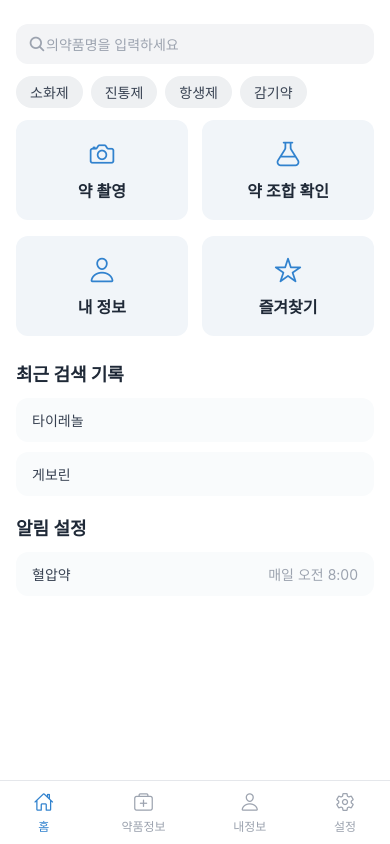
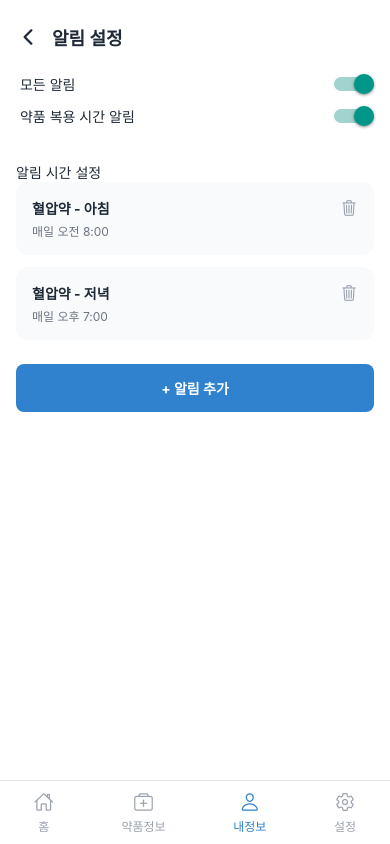
Before and after one commit to 0x05-hex-five/FE, a React Native app: screen /AlarmScreen in a window 390 px wide. Built offline with nearby package versions, Linux system fonts and the light colour scheme.

Commit message:
Feat: 알람 설정 구현

```diff
--- a/package.json
+++ b/package.json
@@ -10,6 +10,7 @@
     "test": "jest"
   },
   "dependencies": {
+    "@react-native-community/datetimepicker": "^8.3.0",
     "@react-navigation/bottom-tabs": "^7.3.10",
     "@react-navigation/native": "^7.1.5",
     "@react-navigation/native-stack": "^7.3.9",
--- a/src/App.tsx
+++ b/src/App.tsx
@@ -7,7 +7,7 @@ import PillDetailScreen from "./screens/Pill/PillDetailScreen";
 import ProfileScreen from "./screens/Profile/ProfileScreen";
 import BasicInfoScreen from './screens/Profile/BasicInfoScreen';
 import FavoritesScreen from './screens/Profile/FavoritesScreen';
-
+import AlarmScreen from './screens/Profile/AlarmScreen';
 
 // 👉 추가할 스크린들 (임시 컴포넌트라도 생성 필요)
 import CameraScreen from './screens/CameraScreen';
@@ -29,6 +29,7 @@ const App = () => {
         <Stack.Screen name="CameraScreen" component={CameraScreen} />
         <Stack.Screen name="CombinationScreen" component={CombinationScreen} />
         <Stack.Screen name="FavoritesScreen" component={FavoritesScreen} />
+        <Stack.Screen name="AlarmScreen" component={AlarmScreen} />
       </Stack.Navigator>
     </NavigationContainer>
   );
--- a/src/components/UI/BottomTabBar.tsx
+++ b/src/components/UI/BottomTabBar.tsx
@@ -42,6 +42,7 @@ const BottomTabBar = () => {
       case 'ProfileScreen':
       case 'BasicInfoScreen':
       case 'FavoritesScreen':
+      case 'AlarmScreen':
         return '내정보';
       case 'SettingsScreen':
         return '설정';
--- /dev/null
+++ b/src/screens/Profile/AlarmScreen.tsx
@@ -0,0 +1,263 @@
+import React, { useState } from 'react';
+import styled from 'styled-components/native';
+import { ScrollView, TouchableOpacity, TextInput, Modal, Platform } from 'react-native';
+import DateTimePicker from '@react-native-community/datetimepicker';
+import Ionicons from 'react-native-vector-icons/Ionicons';
+import BottomTabBar from '../../components/UI/BottomTabBar';
+import { useNavigation } from '@react-navigation/native';
+
+const Container = styled.View`
+  flex: 1;
+  background-color: #fff;
+`;
+
+const Content = styled(ScrollView)`
+  flex: 1;
+  padding: 24px 16px 100px;
+`;
+
+const Header = styled.View`
+  flex-direction: row;
+  align-items: center;
+  margin-bottom: 24px;
+`;
+
+const BackButton = styled(TouchableOpacity)`
+  margin-right: 12px;
+`;
+
+const Title = styled.Text`
+  font-size: 18px;
+  font-weight: bold;
+  color: #1f2937;
+`;
+
+const Section = styled.View`
+  margin-bottom: 24px;
+`;
+
+const SectionRow = styled.View`
+  flex-direction: row;
+  justify-content: space-between;
+  align-items: center;
+  margin-bottom: 12px;
+`;
+
+const SectionTitle = styled.Text`
+  font-size: 14px;
+  color: #1f2937;
+`;
+
+const Toggle = styled.Switch``;
+
+const AlarmCard = styled.View`
+  background-color: #f9fafb;
+  border-radius: 12px;
+  padding: 16px;
+  margin-bottom: 12px;
+`;
+
+const AlarmHeader = styled.View`
+  flex-direction: row;
+  justify-content: space-between;
+  align-items: center;
+`;
+
+const AlarmText = styled.Text`
+  font-size: 14px;
+  font-weight: bold;
+  color: #1f2937;
+`;
+
+const AlarmSub = styled.Text`
+  font-size: 12px;
+  color: #6b7280;
+  margin-top: 4px;
+`;
+
+const AddButton = styled.TouchableOpacity`
+  background-color: #3182ce;
+  padding: 14px;
+  align-items: center;
+  border-radius: 8px;
+  margin-top: 12px;
+`;
+
+const AddText = styled.Text`
+  color: #fff;
+  font-size: 14px;
+  font-weight: bold;
+`;
+
+
+const AddAlarmCard = styled.View`
+  background-color: #f9fafb;
+  border-radius: 12px;
+  padding: 16px;
+  margin-top: 12px;
+`;
+
+const Label = styled.Text`
+  font-size: 13px;
+  color: #374151;
+  margin-bottom: 6px;
+`;
+
+const Input = styled.TextInput`
+  border: 1px solid #e5e7eb;
+  border-radius: 8px;
+  padding: 10px 12px;
+  margin-bottom: 12px;
+  font-size: 13px;
+  color: #1f2937;
+`;
+
+const TimePickerButton = styled.TouchableOpacity`
+  border: 1px solid #e5e7eb;
+  border-radius: 8px;
+  padding: 10px 12px;
+  margin-bottom: 12px;
+  flex-direction: row;
+  justify-content: space-between;
+  align-items: center;
+`;
+
+const TimeText = styled.Text`
+  font-size: 13px;
+  color: #1f2937;
+`;
+
+const ButtonRow = styled.View`
+  flex-direction: row;
+  justify-content: space-between;
+`;
+
+const CancelBtn = styled.TouchableOpacity`
+  flex: 1;
+  padding: 12px;
+  align-items: center;
+  border-radius: 8px;
+  background-color: #e5e7eb;
+  margin-right: 8px;
+`;
+
+const SaveBtn = styled.TouchableOpacity`
+  flex: 1;
+  padding: 12px;
+  align-items: center;
+  border-radius: 8px;
+  background-color: #3182ce;
+`;
+
+const BtnText = styled.Text`
+  font-size: 13px;
+  color: #fff;
+  font-weight: bold;
+`;
+
+const AlarmScreen = () => {
+  const navigation = useNavigation();
+  const [allEnabled, setAllEnabled] = useState(true);
+  const [pillAlarmEnabled, setPillAlarmEnabled] = useState(true);
+  const [showForm, setShowForm] = useState(false);
+
+  const [alarmName, setAlarmName] = useState('');
+  const [time, setTime] = useState(new Date());
+  const [showTimePicker, setShowTimePicker] = useState(false);
+
+  const formatTime = (date: Date) =>
+    `${date.getHours().toString().padStart(2, '0')}시 ${date.getMinutes().toString().padStart(2, '0')}분`;
+
+  const alarms = [
+    { label: '혈압약 - 아침', time: '매일 오전 8:00' },
+    { label: '혈압약 - 저녁', time: '매일 오후 7:00' },
+  ];
+
+  return (
+    <Container>
+      <Content>
+        <Header>
+          <BackButton onPress={() => navigation.goBack()}>
+            <Ionicons name="chevron-back" size={24} color="#1f2937" />
+          </BackButton>
+          <Title>알림 설정</Title>
+        </Header>
+
+        <Section>
+          <SectionRow>
+            <SectionTitle> 모든 알림</SectionTitle>
+            <Toggle value={allEnabled} onValueChange={setAllEnabled} />
+          </SectionRow>
+
+          <SectionRow>
+            <SectionTitle> 약품 복용 시간 알림</SectionTitle>
+            <Toggle value={pillAlarmEnabled} onValueChange={setPillAlarmEnabled} />
+          </SectionRow>
+        </Section>
+
+        <Section>
+          <SectionTitle>알림 시간 설정</SectionTitle>
+
+          {alarms.map((item, index) => (
+            <AlarmCard key={index}>
+              <AlarmHeader>
+                <AlarmText>{item.label}</AlarmText>
+                <TouchableOpacity>
+                  <Ionicons name="trash-outline" size={18} color="#9ca3af" />
+                </TouchableOpacity>
+              </AlarmHeader>
+              <AlarmSub>{item.time}</AlarmSub>
+            </AlarmCard>
+          ))}
+
+          {showForm ? (
+            <AddAlarmCard>
+              <Label>알림명</Label>
+              <Input
+                placeholder="알림명(복용할 약 이름)을 입력하세요"
+                placeholderTextColor="#9ca3af"
+                value={alarmName}
+                onChangeText={setAlarmName}
+              />
+
+              <Label>복용 시간</Label>
+              <TimePickerButton onPress={() => setShowTimePicker(true)}>
+                <TimeText>{formatTime(time)}</TimeText>
+                <Ionicons name="time-outline" size={18} color="#9ca3af" />
+              </TimePickerButton>
+
+              {showTimePicker && (
+                <DateTimePicker
+                  mode="time"
+                  value={time}
+                  display={Platform.OS === 'ios' ? 'spinner' : 'default'}
+                  onChange={(event, selectedTime) => {
+                    setShowTimePicker(false);
+                    if (selectedTime) setTime(selectedTime);
+                  }}
+                />
+              )}
+
+              <ButtonRow>
+                <CancelBtn onPress={() => setShowForm(false)}>
+                  <BtnText style={{ color: '#1f2937' }}>취소</BtnText>
+                </CancelBtn>
+                <SaveBtn onPress={() => setShowForm(false)}>
+                  <BtnText>저장</BtnText>
+                </SaveBtn>
+              </ButtonRow>
+            </AddAlarmCard>
+          ) : (
+            <AddButton onPress={() => setShowForm(true)}>
+              <AddText>+ 알림 추가</AddText>
+            </AddButton>
+          )}
+        </Section>
+      </Content>
+
+      <BottomTabBar/>
+    </Container>
+  );
+};
+
+export default AlarmScreen;
--- a/src/screens/Profile/ProfileScreen.tsx
+++ b/src/screens/Profile/ProfileScreen.tsx
@@ -158,7 +158,7 @@ const ProfileScreen = () => {
         <Ionicons name="chevron-forward" size={18} color="#9ca3af" />
       </Card>
 
-      <Card>
+      <Card onPress={() => navigation.navigate('AlarmScreen' as never)}>
         <CardLeft>
           <CardIcon>
             <Ionicons name="notifications-outline" size={20} color="#3182ce" />
```
Also changed, not shown: 1 other file (tests, documents, lock files or other folders).
